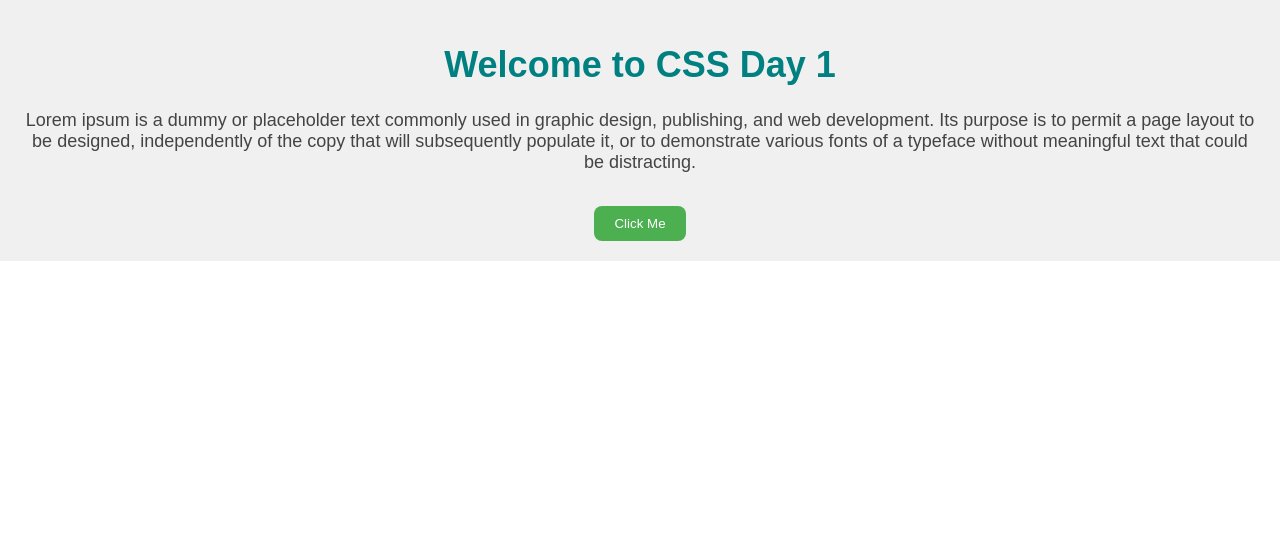
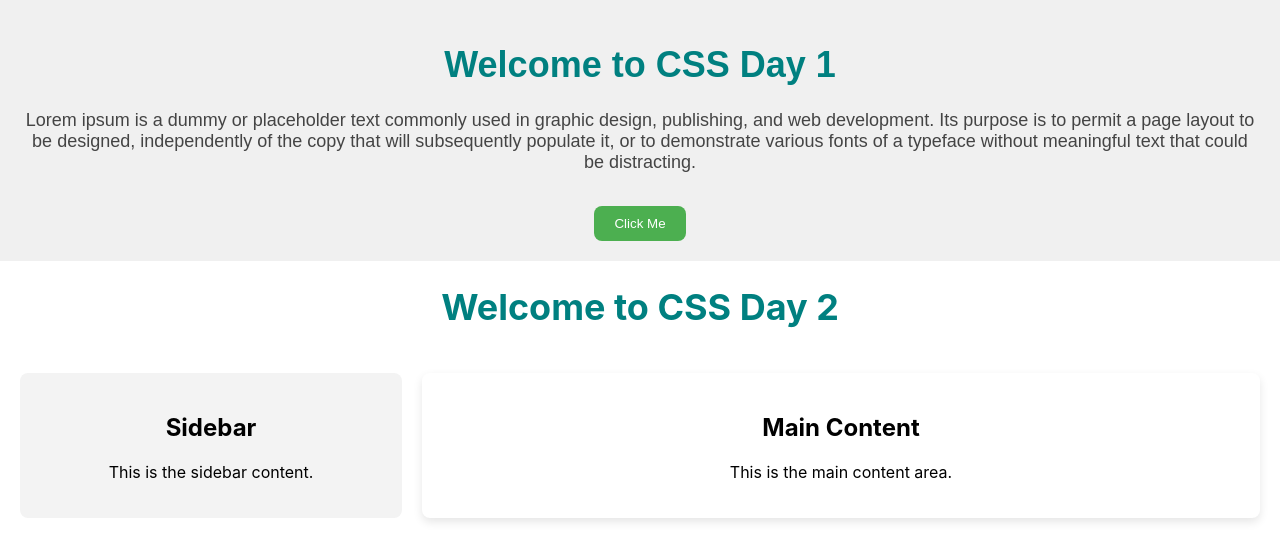
Before and after one commit to Kajal886/My_CSS_JOURNEY, a React (Create React App) app: page / in a window 1280 px wide. Shown: the top 560 px of the page. Built offline with nearby package versions, Linux system fonts and the light colour scheme.

Commit message:
Create 2-column Flexbox layout in Day2 component

```diff
--- a/src/App.js
+++ b/src/App.js
@@ -1,10 +1,12 @@
 import logo from './logo.svg';
 import './App.css';
 import CssBasic from './components/day1';
+import Day2 from './components/Day2';
 function App() {
   return (
     <div className="App">
       <CssBasic/>
+      <Day2/>
     </div>
   );
 }
--- /dev/null
+++ b/src/components/Day2.css
@@ -0,0 +1,23 @@
+.flex-container {
+    display: flex;
+    gap: 20px;
+    padding: 20px;
+  }
+
+  .left-panel {
+    width: 30%;
+    background-color: #f3f3f3;
+    padding: 20px;
+    border-radius: 8px;
+  }
+  h1{
+    color: teal;
+    font-size: 36px;
+  }
+  .right-panel {
+    width: 70%;
+    background-color: #ffffff;
+    padding: 20px;
+    border-radius: 8px;
+    box-shadow: 0 4px 10px rgba(0, 0, 0, 0.1);
+  }
--- /dev/null
+++ b/src/components/Day2.js
@@ -0,0 +1,25 @@
+import './Day2.css';
+
+function Day2() {
+  return (
+    <>
+     <div>
+            <h1>Welcome to CSS Day 2</h1>
+        </div>
+
+    <div className="flex-container">
+
+      <div className="left-panel">
+        <h2>Sidebar</h2>
+        <p>This is the sidebar content.</p>
+      </div>
+      <div className="right-panel">
+        <h2>Main Content</h2>
+        <p>This is the main content area.</p>
+      </div>
+    </div>
+    </>
+  );
+}
+
+export default Day2;
```
